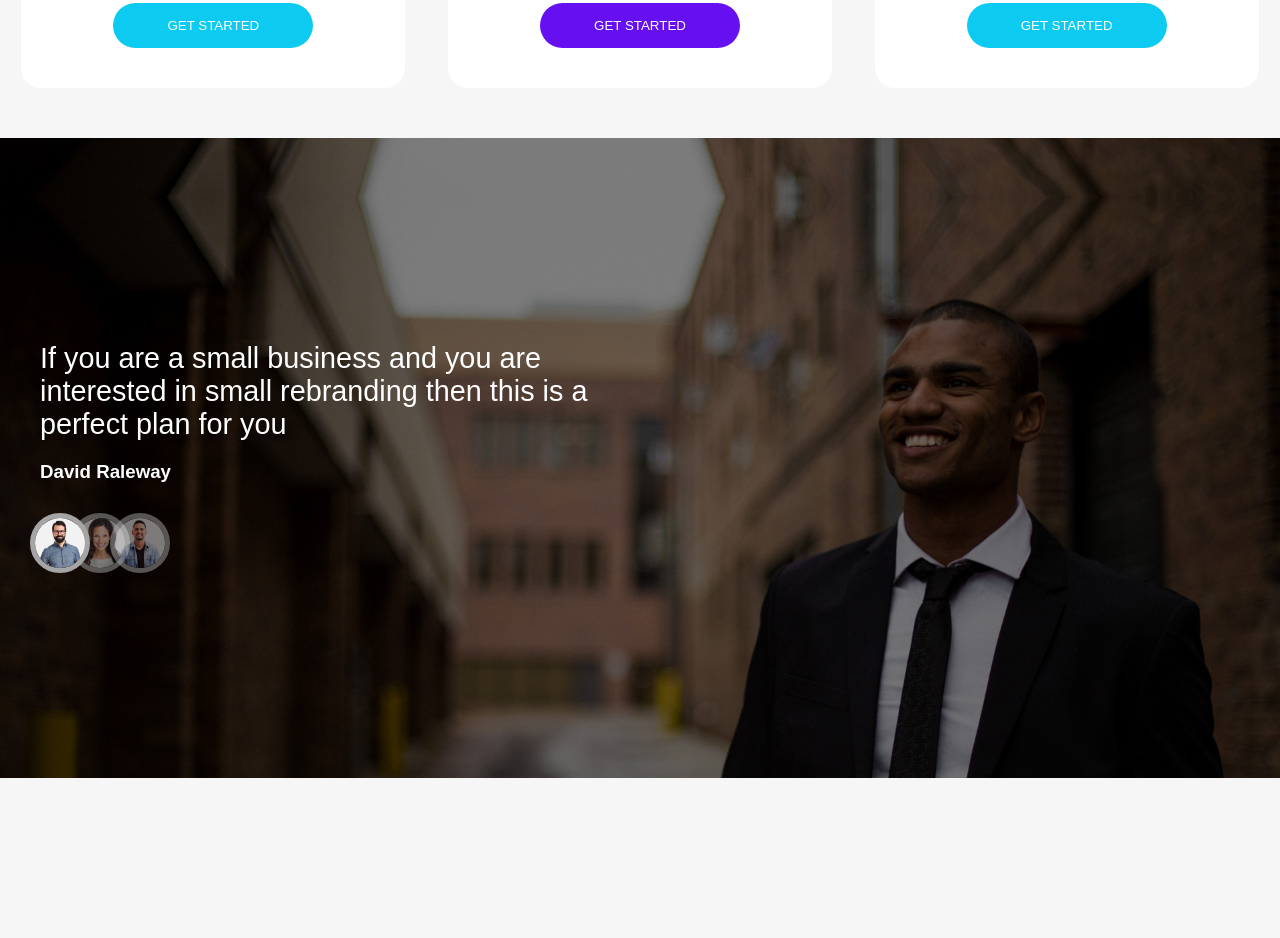
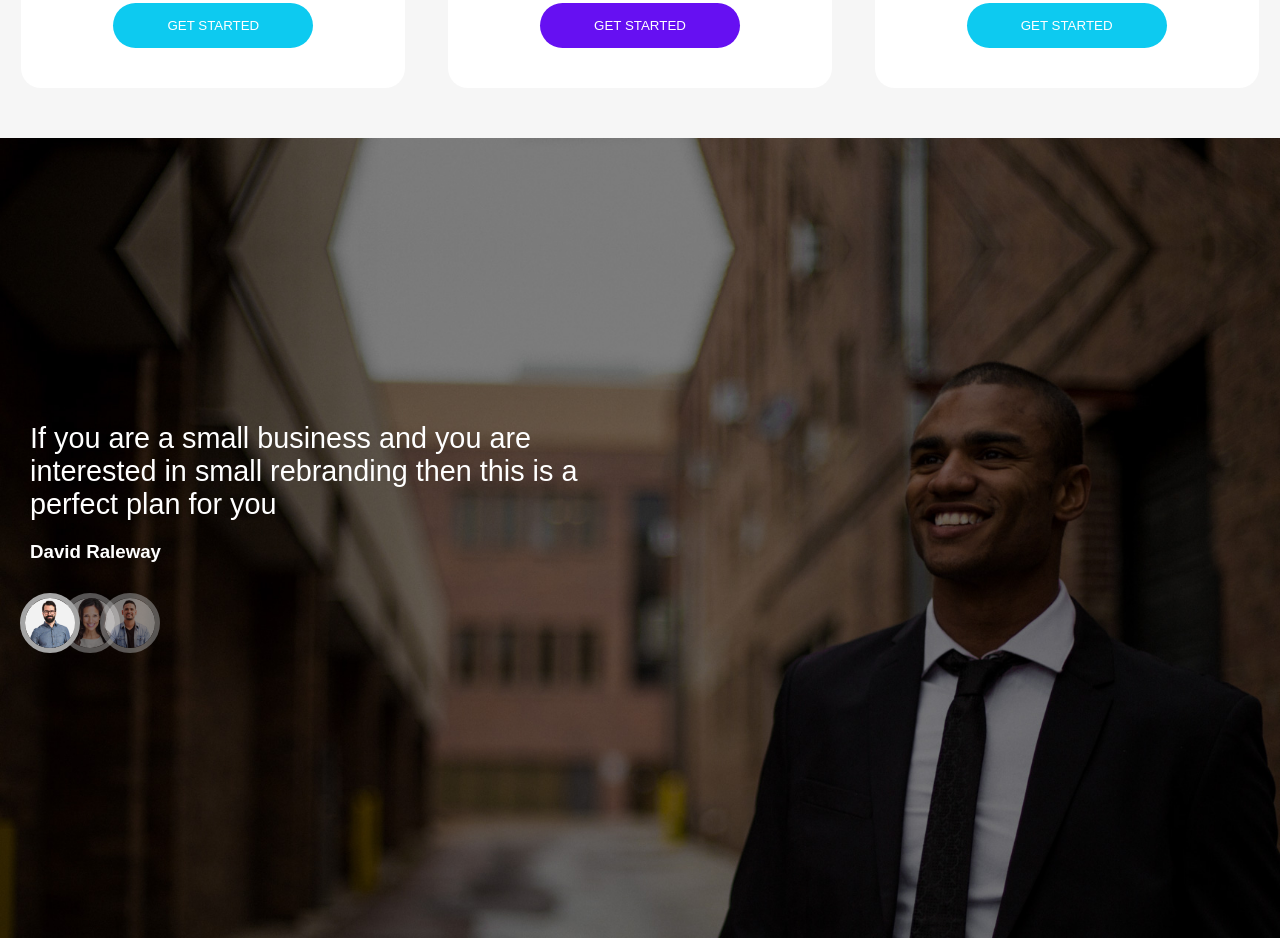
Before and after one commit to Sukurov/teamwork, a plain HTML site: page index.html in a window 1280 px wide. Shown: the part 6496-7434 px from the top of the page. Drawn offline with nearby package versions, Linux system fonts and the light colour scheme.

Commit message:
element
initial commit

```diff
--- a/index.css
+++ b/index.css
@@ -967,9 +967,10 @@ body{
 }
 .background-img{
     width: 100%;
-    height: 80vh;
+    height: 100vh;
 	background: url(sekil/background1.jpg);
-    background-size: 100%;
+    background-size: cover;
+	padding-left: 30px;
     background-position: center;
     background-attachment: fixed;
 	background-repeat: no-repeat;
@@ -977,7 +978,6 @@ body{
 	flex-direction: column;
 	justify-content: center;
 	gap: 30px;
-	padding-left: 40px;
 }
 .background-img .background-img-sag{
 	width: 50%;
@@ -1658,6 +1658,13 @@ body{
 	.premium-esas-div .premium-div1 .premium-div1-metn1 .premium-div-span-div span{
 		font-size: 0.7rem;
 	}
+
+
+	.background-img{
+		background-position: -330px center;
+	}
+
+
 }
 @media (max-width: 480px){
 	.contact-esas{
@@ -1704,4 +1711,8 @@ body{
 	    padding-left: 40px;
 		padding-bottom: 30px;
     }
-}
+
+	.background-img{
+		background-position: -500px center;
+	}
+}
```
